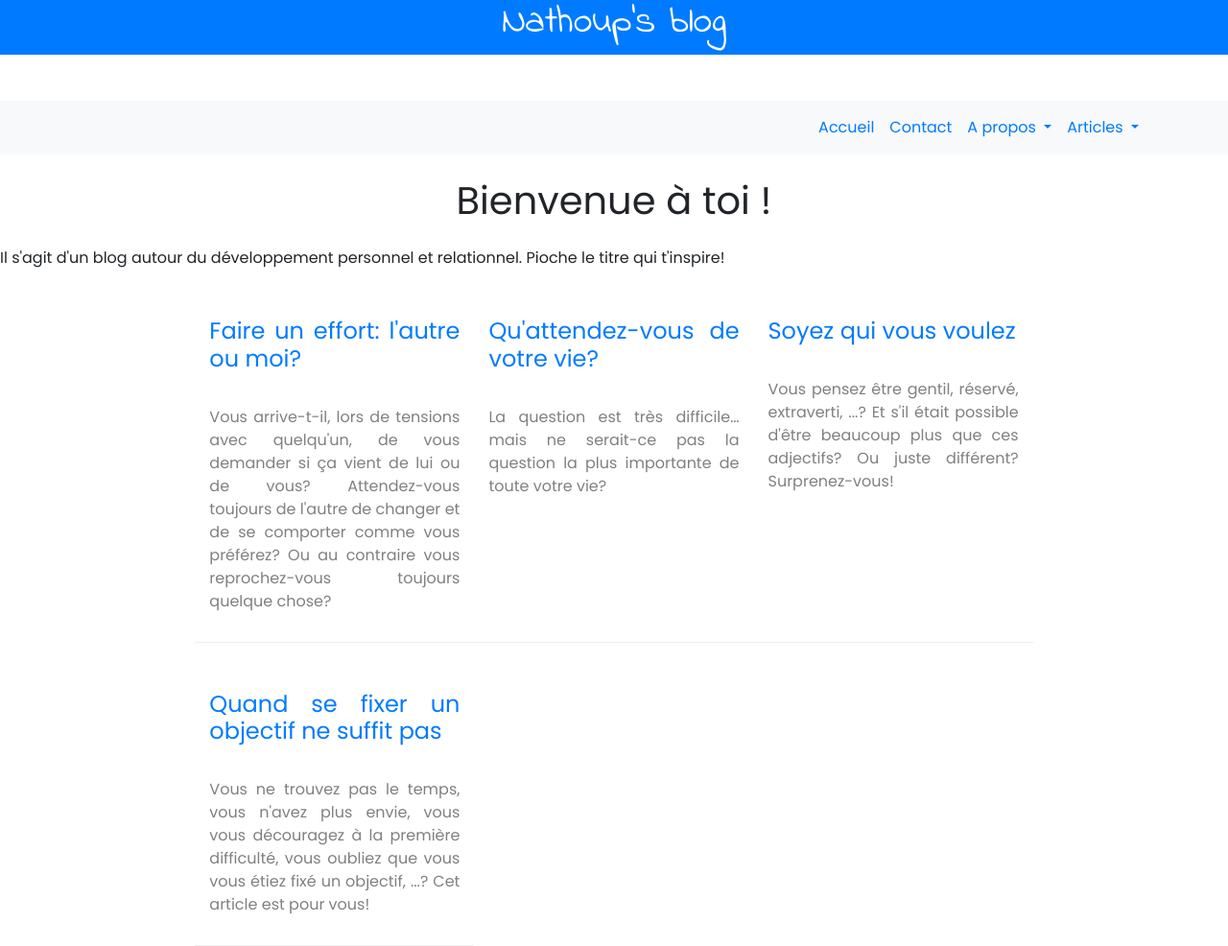
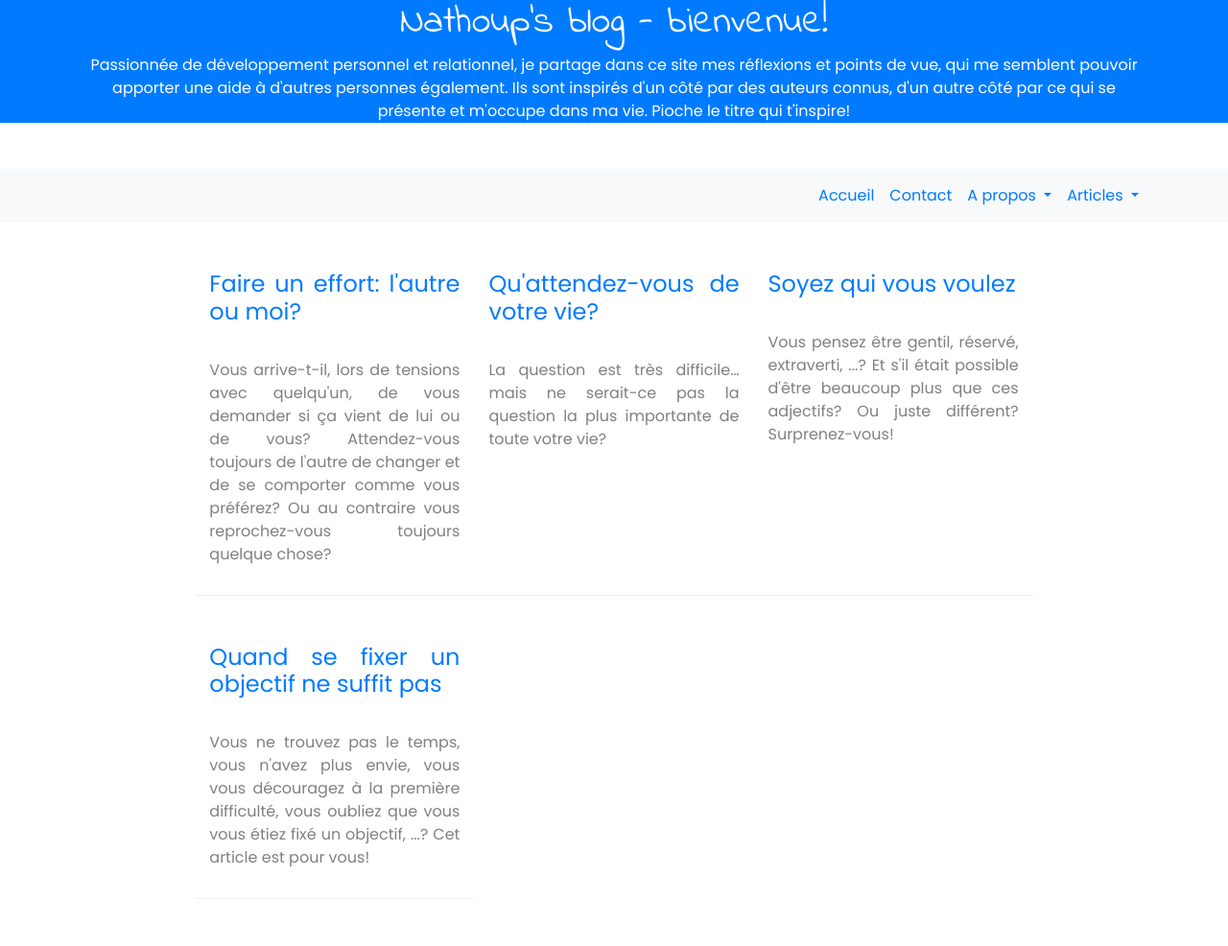
Before and after one commit to OrgaEvolutions/Nathoup.github.io, a Jekyll site: the page built from index.html, in a window 1280 px wide. Shown: the whole page at 96% size. Built offline with Jekyll 4.4.1, drawn with Linux system fonts in a browser that asks for light colours; nearby versions of some CDN libraries; some web fonts are replaced; after the commit the page ends 937 px from its top, so only the background shows below that.

Commit message:
Update index.html

```diff
--- a/index.html
+++ b/index.html
@@ -1,11 +1,10 @@
 ---
 layout: default
-title: Nathoup's blog
+title: Nathoup's blog - bienvenue!
+intro: "Passionnée de développement personnel et relationnel, je partage dans ce site mes réflexions et points de vue, qui me semblent pouvoir apporter une aide à d'autres personnes également.
+Ils sont inspirés d'un côté par des auteurs connus, d'un autre côté par ce qui se présente et m'occupe dans ma vie.
+Pioche le titre qui t'inspire!"
 ---
-
-<h1 class="my-4"><center>Bienvenue à toi !</center></h1>
-
-Il s'agit d'un blog autour du développement personnel et relationnel. Pioche le titre qui t'inspire!
 
 <div class="row">
 	<div class="col-md-8 mx-auto">
```
